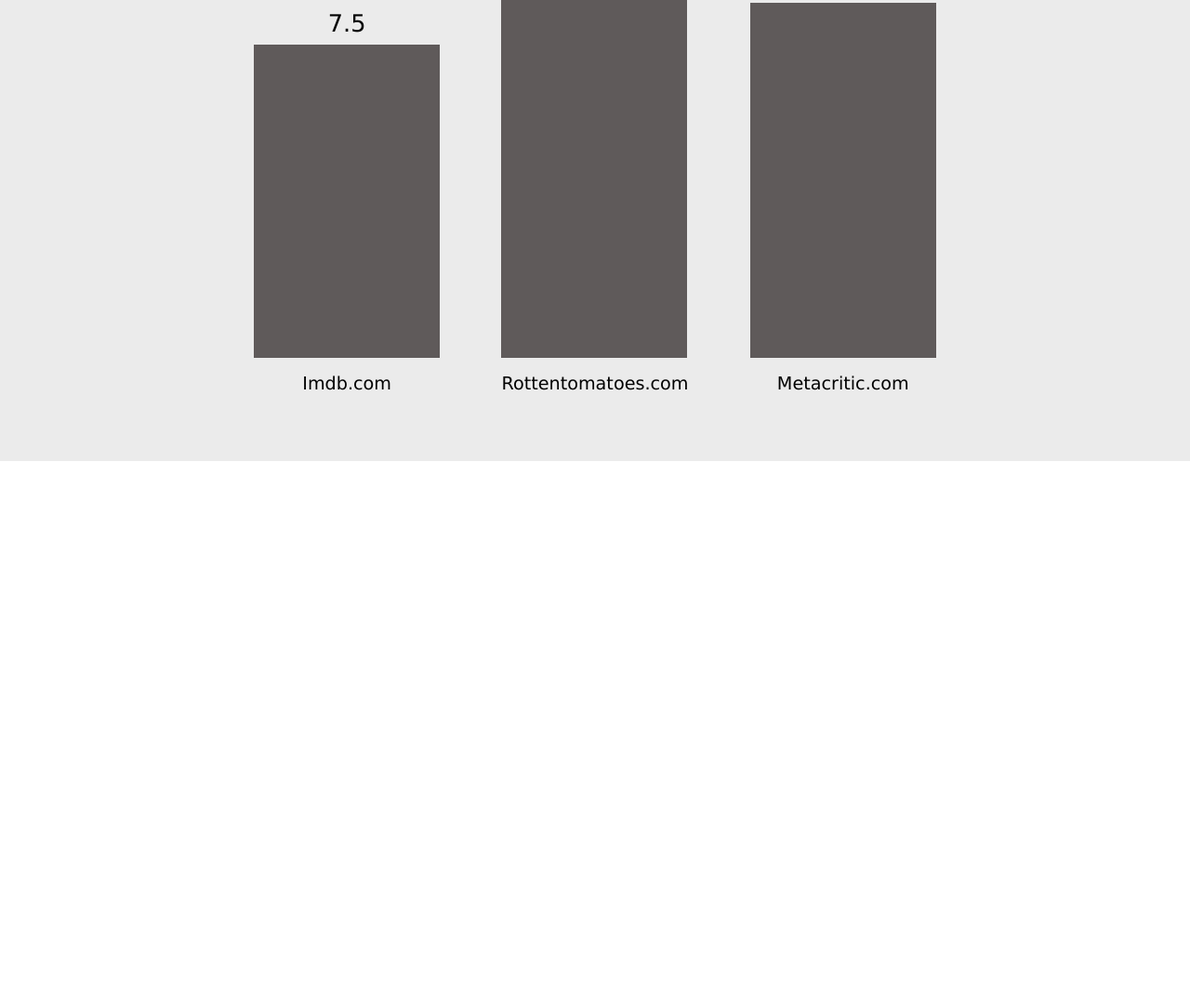
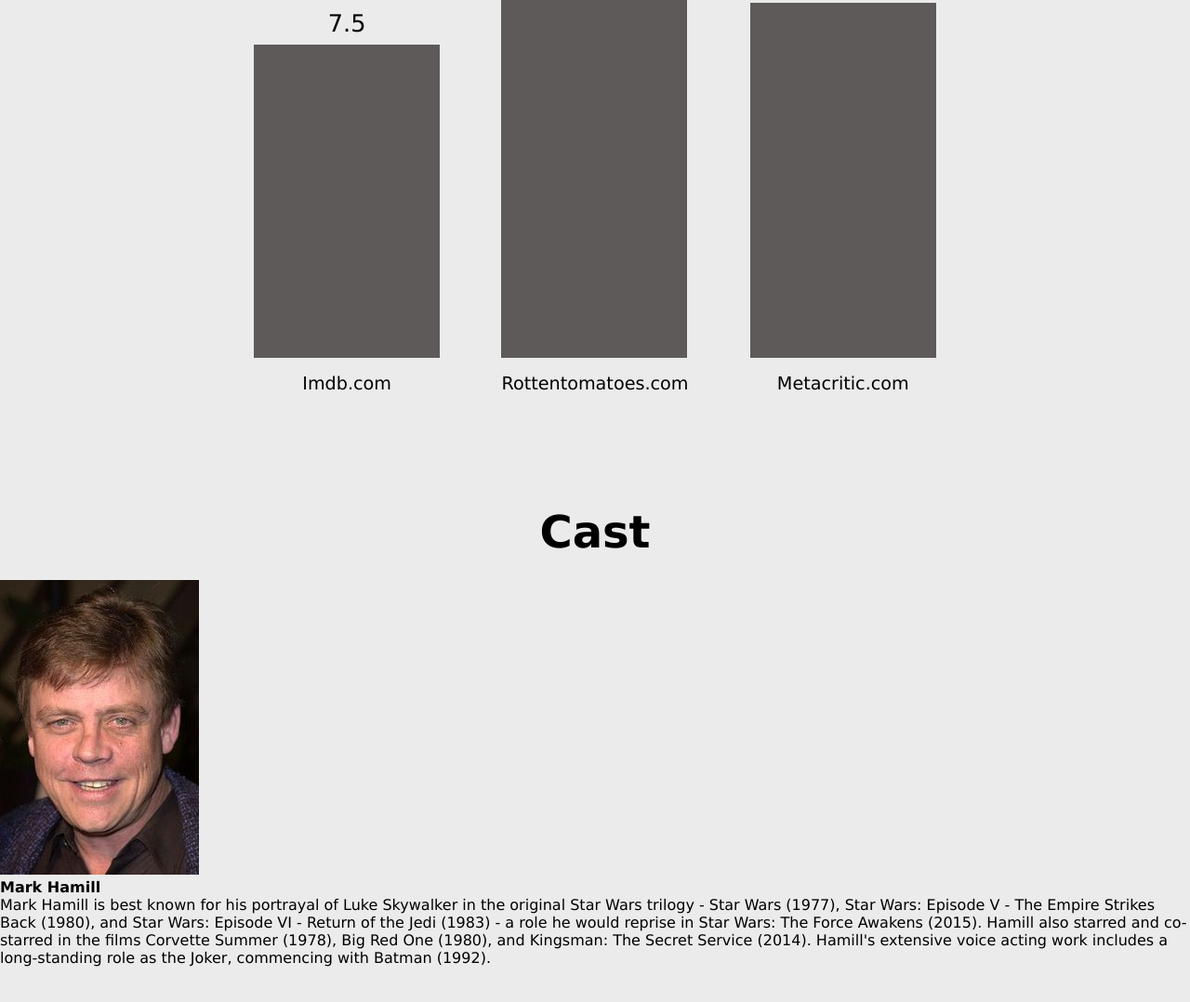
Before and after one commit to Matej-Basta/Day-6---The-Last-Jedi, a website: page index.html in a window 1280 px wide. Shown: the part 2544-3622 px from the top of the page at 93% size. Before the commit the page ends 3040 px from the top, so only its background shows below. Drawn offline with Linux system fonts and the light colour scheme.

Commit message:
Prepared Cast section

```diff
--- a/index.html
+++ b/index.html
@@ -14,7 +14,7 @@
         <a href="#plot">Plot</a>
         <a href="#characters">Characters</a>
         <a href="#ratings">Ratings</a>
-        <a href="#">Cast</a>
+        <a href="#cast">Cast</a>
         <a href="#">Gallery</a>
       </nav>
       <div class="header__container">
@@ -72,6 +72,23 @@
           </div>
         </div>
       </section>
+      <section id="cast" class="cast">
+        <h3 class="cast__heading">Cast</h3>
+        <div class="cast__container">
+          <img src="img/hamill.jpg" alt="Hamill" />
+          <h4>Mark Hamill</h4>
+          <p>
+            Mark Hamill is best known for his portrayal of Luke Skywalker in the
+            original Star Wars trilogy - Star Wars (1977), Star Wars: Episode V
+            - The Empire Strikes Back (1980), and Star Wars: Episode VI - Return
+            of the Jedi (1983) - a role he would reprise in Star Wars: The Force
+            Awakens (2015). Hamill also starred and co-starred in the films
+            Corvette Summer (1978), Big Red One (1980), and Kingsman: The Secret
+            Service (2014). Hamill's extensive voice acting work includes a
+            long-standing role as the Joker, commencing with Batman (1992).
+          </p>
+        </div>
+      </section>
     </main>
   </body>
 </html>
--- a/style.scss
+++ b/style.scss
@@ -202,3 +202,13 @@
     }
   }
 }
+
+.cast {
+  background-color: $lightGray;
+  @include h(100vh);
+  padding-top: 3rem;
+
+  &__heading {
+    @include header;
+  }
+}
```
Also changed, not shown: style.css.
